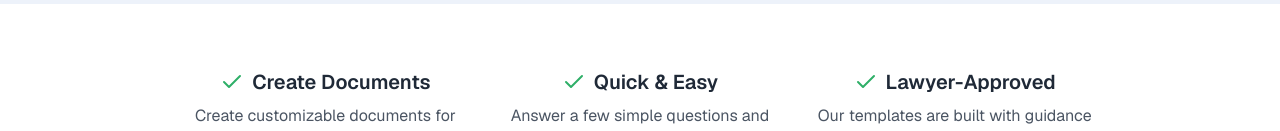
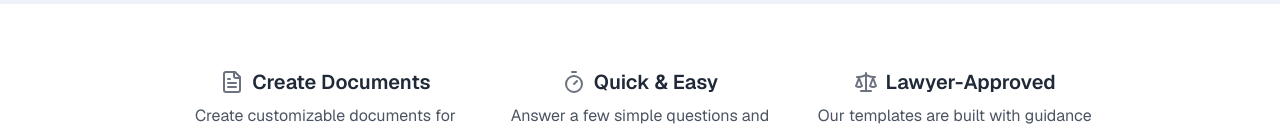
Before and after one commit to jonathanporras/blueprint-forms, a Next.js app: page / in a window 1280 px wide. Shown: the part 809-940 px from the top of the page. Built offline with nearby package versions, Linux system fonts and the light colour scheme; no server answers.

Commit message:
Add icons to landing page

```diff
--- a/app/lease-agreement/page.tsx
+++ b/app/lease-agreement/page.tsx
@@ -1,6 +1,5 @@
 "use client";
-import { ArrowUpRight, Check } from "lucide-react";
-import { redirect } from "next/navigation";
+import { ArrowUpRight, FileText, Scale, Timer } from "lucide-react";
 import { motion } from "framer-motion";
 import { useState } from "react";
 import { useRouter } from "next/navigation";
@@ -80,7 +79,7 @@ export default function LeaseAgreementLanding() {
           <section className="py-16 max-w-5xl mx-auto grid grid-cols-1 md:grid-cols-3 gap-8 text-center px-14">
             <div>
               <h3 className="text-xl font-semibold mb-2 flex items-center justify-center">
-                <Check className="text-[#2FAF68] mr-2" />
+                <FileText className="text-[#6B7280] mr-2" />
                 Create Documents
               </h3>
               <p className="text-gray-600">
@@ -90,7 +89,7 @@ export default function LeaseAgreementLanding() {
             </div>
             <div>
               <h3 className="text-xl font-semibold mb-2 flex items-center justify-center">
-                <Check className="text-[#2FAF68] mr-2" />
+                <Timer className="text-[#6B7280] mr-2" />
                 Quick & Easy
               </h3>
               <p className="text-gray-600">
@@ -100,7 +99,7 @@ export default function LeaseAgreementLanding() {
 
             <div>
               <h3 className="text-xl font-semibold mb-2 flex items-center justify-center">
-                <Check className="text-[#2FAF68] mr-2" />
+                <Scale className="text-[#6B7280] mr-2" />
                 Lawyer-Approved
               </h3>
               <p className="text-gray-600 ">
```
